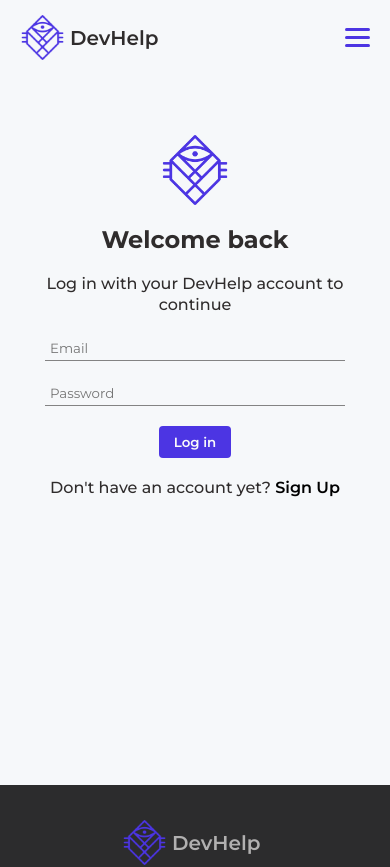
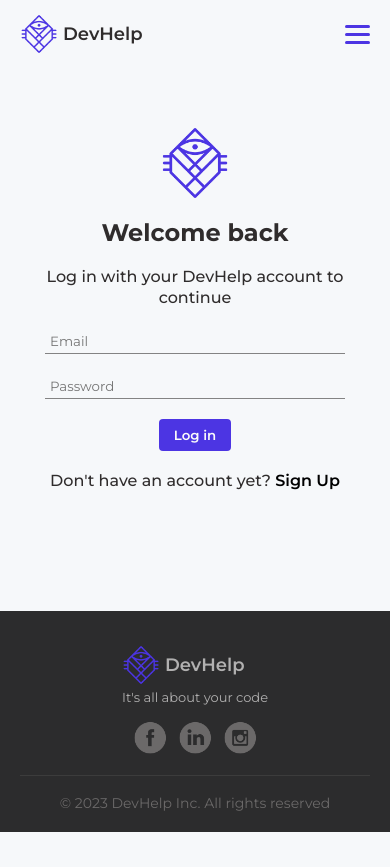
Before and after one commit to olgaodc/devhelp-front, a Next.js app: page /logIn in a window 390 px wide. Shown: the top 867 px of the page. After the commit the page ends 844 px from the top, so only its background shows below. Built offline with nearby package versions, Linux system fonts and the light colour scheme.

Commit message:
some styles for mobile changed

```diff
--- a/src/components/footer/styles.module.css
+++ b/src/components/footer/styles.module.css
@@ -94,6 +94,14 @@
         gap: 15px;
     }
 
+    .logoImage {
+        width: 38px;
+    }
+
+    .logoText {
+        font-size: 18px;
+    }
+
     .socialMediaListTitle {
         display: none;
     }
--- a/src/components/navbar/styles.module.css
+++ b/src/components/navbar/styles.module.css
@@ -95,7 +95,6 @@
     border-radius: 4px;
     color: white;
     padding: 8px 15px;
-    /* transition: 0.3s; */
 }
 
 .signUpButton:hover {
@@ -138,6 +137,14 @@
         padding: 0 20px;
     }
 
+    .logoImage {
+        width: 38px;
+    }
+
+    .logoText {
+        font-size: 18px;
+    }
+
     .navbarList {
         display: none;
     }
--- a/src/pages/logIn/styles.module.css
+++ b/src/pages/logIn/styles.module.css
@@ -6,8 +6,8 @@
 }
 
 .formWrapper {
-    min-height: calc(100vh - 214px);
-    margin-top: 80px;
+    /* min-height: calc(100vh - 256px); */
+    margin: 80px 0 160px;
 }
 
 .form {
@@ -86,8 +86,8 @@
     }
 
     .formWrapper {
-        min-height: calc(100vh - 194px);
-        margin-top: 60px;
+        /* min-height: calc(100vh - 349px); */
+        margin: 60px 0 120px;
     }
 
 }
--- a/src/pages/signUp/styles.module.css
+++ b/src/pages/signUp/styles.module.css
@@ -6,8 +6,8 @@
 }
 
 .formWrapper {
-    height: calc(100vh - 214px);
-    margin-top: 80px;
+    /* height: calc(100vh - 210px); */
+    margin: 80px 0 160px;
 }
 
 .form {
@@ -92,8 +92,8 @@
     }
 
     .formWrapper {
-        min-height: calc(100vh - 194px);
-        margin-top: 60px;
+        /* min-height: calc(100vh - 194px); */
+        margin: 60px 0 120px;
     }
 
     .nameInputWrapper {
```
Also changed, not shown: src/components/answerCard/styles.module.css (+4 -11 lines), src/components/questionCard/styles.module.css (+6 -16 lines), src/pages/question/styles.module.css (+9 -11 lines), src/pages/styles.module.css (+7 -14 lines).
